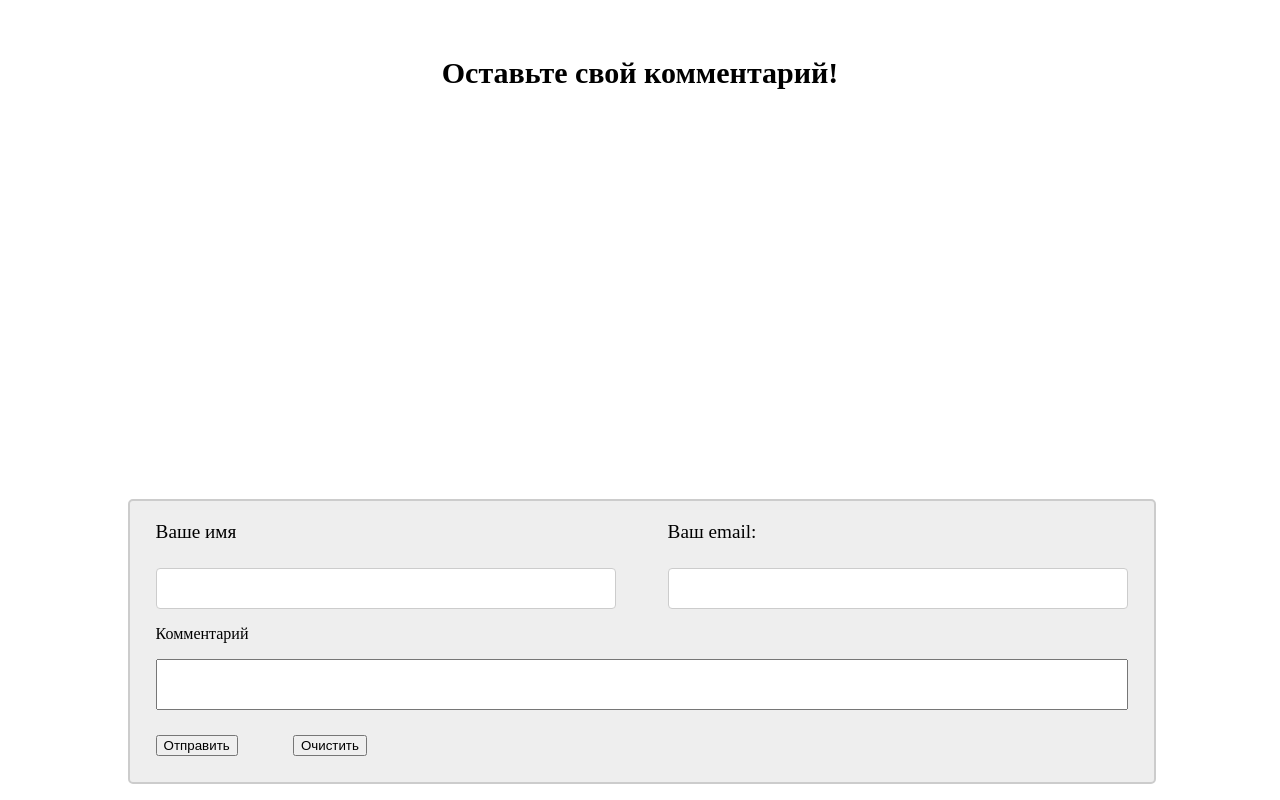
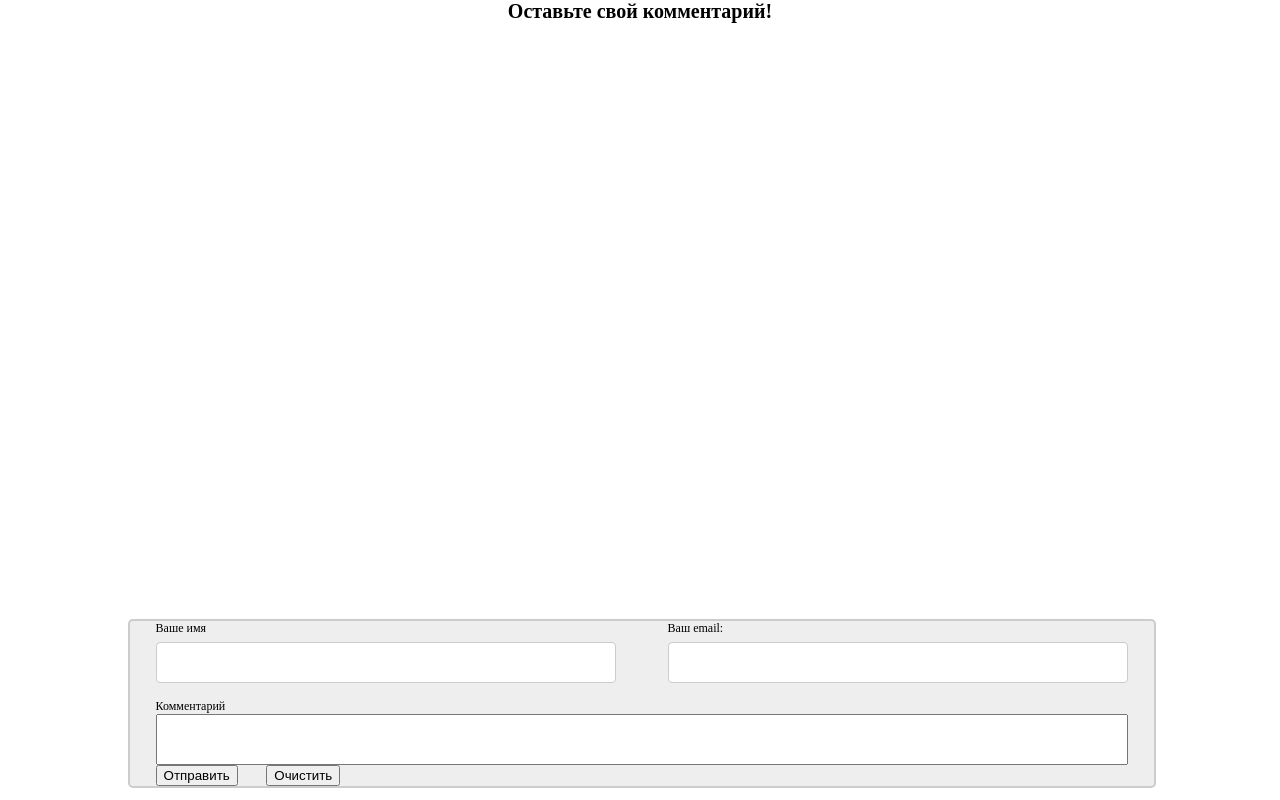
Before and after one commit to SaddlePointMethod/guest3, a PHP site: page / in a window 1280 px wide. Run offline with PHP 8.4, Linux system fonts and the light colour scheme; data that the repository does not hold is empty.

Commit message:
adaptive

```diff
--- a/index.php
+++ b/index.php
@@ -4,7 +4,8 @@
     <title>Гостевая страница</title>
 </head>
 <body>
-    <br><br><h1>Оставьте свой комментарий!</h1><br><br>
+    <h1>Оставьте свой комментарий!</h1>
+    <div class="all">
     <?php
         $link = mysqli_connect("localhost", "l680592k_table1", "Signeto1111", "l680592k_table1");
         $sql = 'SELECT name, comment FROM visitors';
@@ -19,20 +20,22 @@
         }
         print( mysqli_connect_error());
          ?>
+    </div>
     <form name="test" method="post" action="input.php">
         <div class='name'>
-            <label for="name"><p style="margin-left: 5%;">Ваше имя</p></label>
+            <label style="margin-left: 5%;" for="name">Ваше имя</label>
 	<input type="text" id="name" name="name" size="40">
         </div>
         <div class="email">
-     <label for="email"><p style="margin-left: 5%;">Ваш email:</label></p>
+     <label style="margin-left: 5%;" for="email">Ваш email:</label>
    	<input type="text" id="email" name="email" size="40">
    	    </div>
         <div class="comment">
-            <label for="comment"><p style="margin-left: 2.5%;">Комментарий</p></label>
+            <label style="margin-left: 2.5%;" for="comment">Комментарий</label>
         <textarea name="comment" id="comment" cols="40" rows="3" style="width:95%; margin-left: 2.5%; resize: none;"></textarea>
-  	<input type="submit" value="Отправить" style="margin: 2.5%">
-   	<input type="reset" value="Очистить" style="margin: 2.5%">
+        </div>
+  	<input type="submit" value="Отправить" style="margin-left: 2.5%">
+   	<input type="reset" value="Очистить" style="margin-left: 2.5%">
  </form>
         </div>
 </body>
--- a/mystyle.css
+++ b/mystyle.css
@@ -1,9 +1,19 @@
 h1 {
     text-align: center;
-    font-size: 30px;
+    font-size: 20px;
 }
+
 body {
-margin:0;
+    margin:0;
+    height: 100%;
+    font-size: 12px;
+}
+
+.all{
+    height: 60%;
+    overflow: auto;
+    margin-left: 10%;
+    margin-right: 10%;
 }
 
 .container {
@@ -12,29 +22,27 @@ margin:0;
     border-radius: 5px;
     padding: 16px;
     margin-top: 16px;
-    margin-left: 10%;
-    margin-right: 10%;
 }
 
 .container span {
-    font-size: 20px;
+    font-size: 14px;
     margin-right: 15px;
 }
 
 
 input[type=text] {
-    padding: 12px; /* Some padding */
-    border: 1px solid #ccc; /* Gray border */
-    border-radius: 4px; /* Rounded borders */
-    margin-top: 6px; /* Add a top margin */
-    margin-bottom: 16px; /* Bottom margin */
-    resize: none;    /* Allow the user to vertically resize the textarea (not horizontally) */
+    padding: 12px;
+    border: 1px solid #ccc;
+    border-radius: 4px;
+    margin-top: 6px;
+    margin-bottom: 16px;
+    resize: none;
     width: 90%;
     margin-left: 5%;
 }
 
 form{
-    border: 2px solid #ccc;
+    border: 2px solid #cccccc;
     background-color: #eeeeee;
     border-radius: 5px;
     margin-left: 10%;
@@ -46,13 +54,11 @@ form{
 
 .name{
     float: left;
-    font-size: 120%;
     width: 50%;
 }
 
 .email{
     float: right;
-    font-size: 120%;
     width: 50%;
 }
 
```
